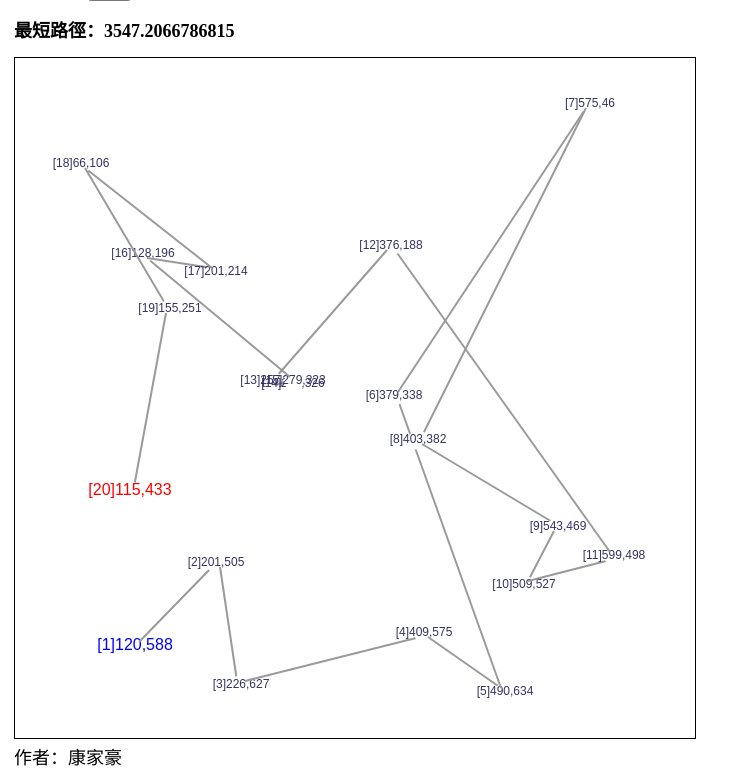
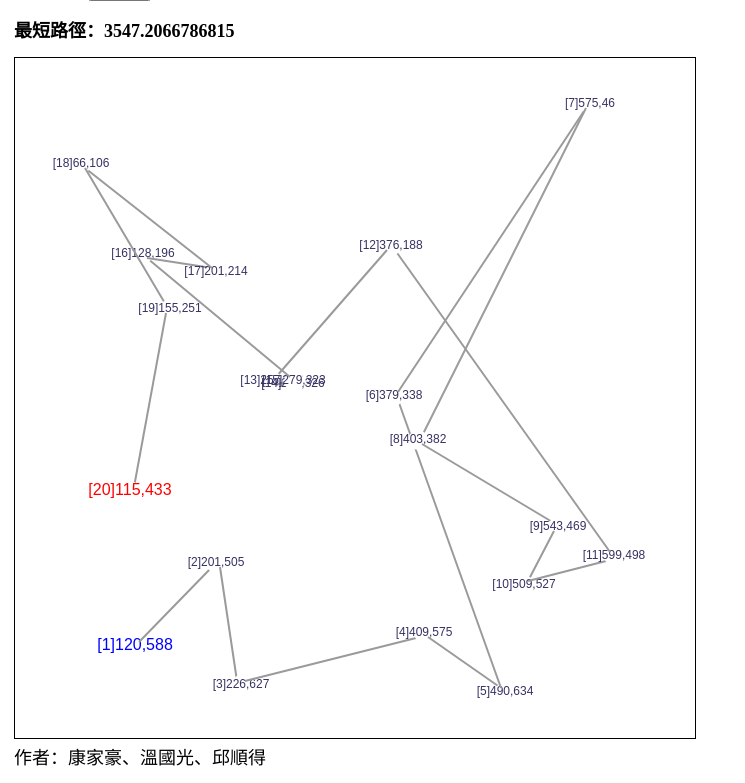
Before and after one commit to ottokang/TSP-solved-by-PSO, a PHP site: page /index.php in a window 1280 px wide. Shown: the part 105-888 px from the top of the page, without its empty margins (0-745 px from the left). Run offline with PHP 8.4, Linux system fonts and the light colour scheme; data that the repository does not hold is empty.

Commit message:
加上作者

```diff
--- a/template.php
+++ b/template.php
@@ -20,7 +20,7 @@
             運算迭代數（10、20、30……）
             毀滅次數（1、2、3……）
             -->
-            <input type="submit" name="submit" value="演算" />
+            <input type="submit" name="submit" value="演算GO" />
             </form>
         </div>
         <h2 id="routeLength">
@@ -30,7 +30,7 @@
             繪圖區
         </canvas>
         <footer>
-            作者：康家豪
+            作者：康家豪、溫國光、邱順得
         </footer>
     </body>
     <?php if ($route && $points): ?>
```
